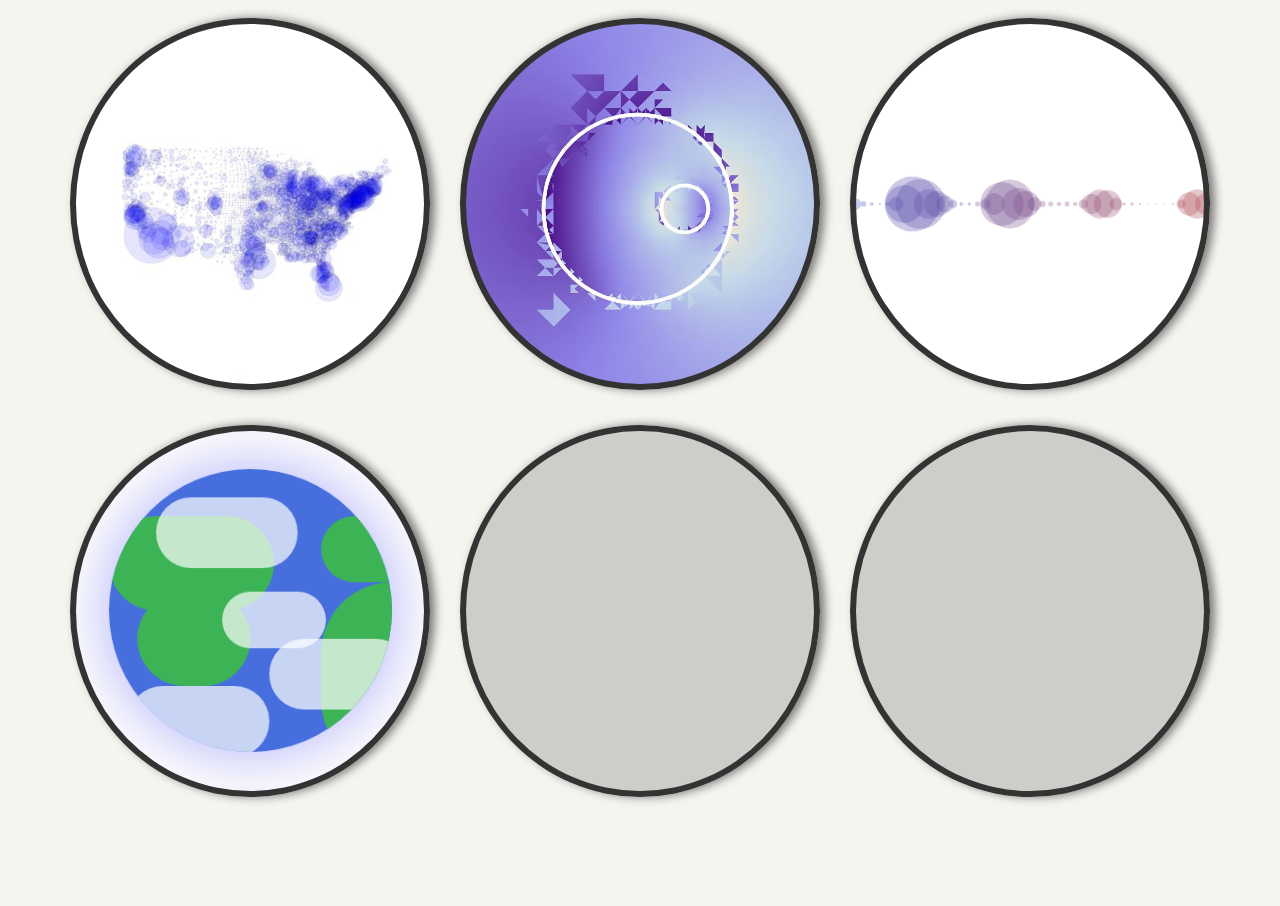
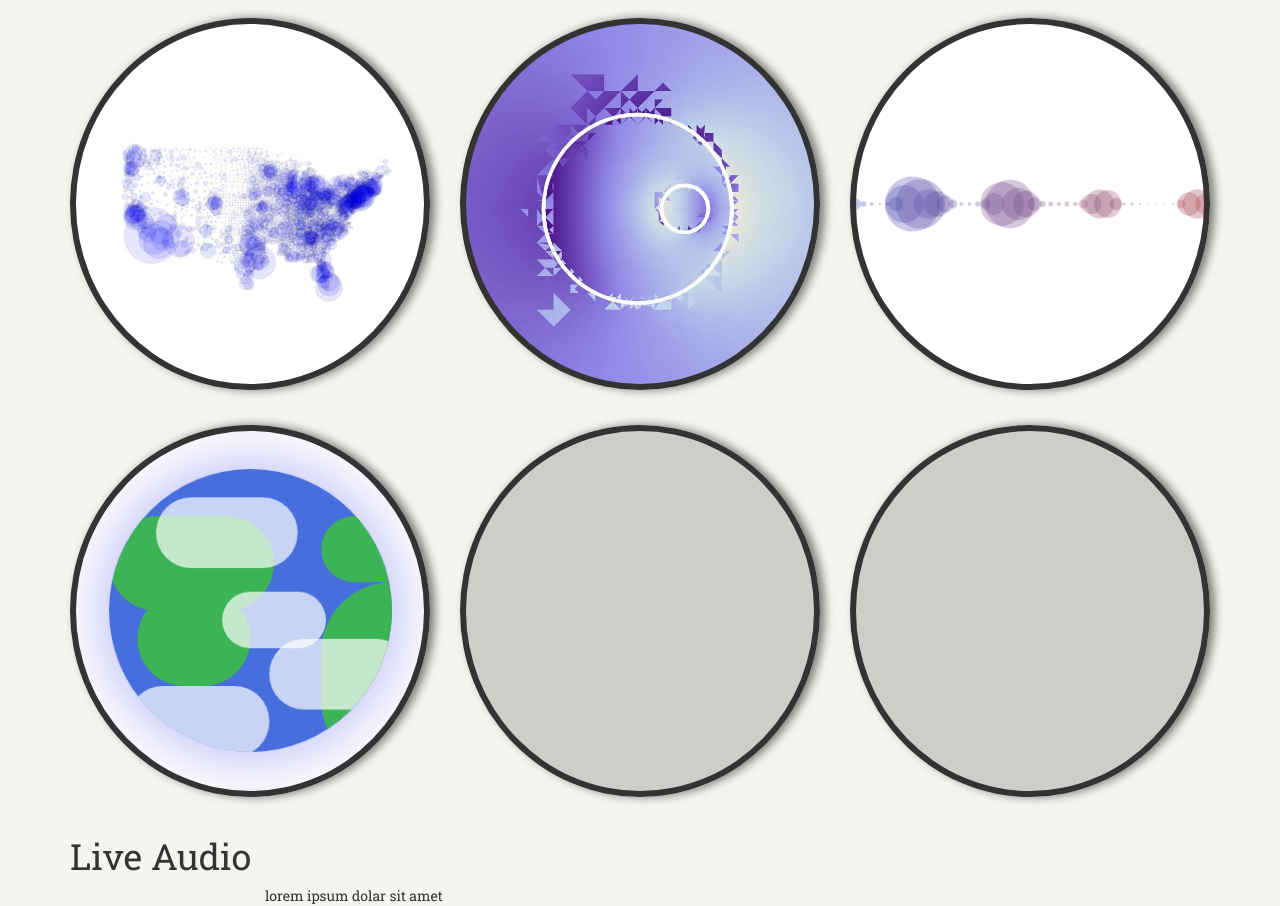
Before and after one commit to jacksonhenry3/data-visualization-portfolio, a plain HTML site: page index.html in a window 1280 px wide. Shown: the part 308-1214 px from the top of the page. Before the commit the page ends 1125 px from the top, so only its background shows below. Drawn offline with nearby package versions, Linux system fonts and the light colour scheme.

Commit message:
descriptions

```diff
--- a/css/Sass/main.scss
+++ b/css/Sass/main.scss
@@ -77,12 +77,12 @@ body
 	text-align:center;
 	padding:5vw;
 	padding-top:3vw;
+}
 
-	h1
-	{
-		font-weight: light;
-		font-family: 'Raleway', sans-serif;
-	}
+h1
+{
+    font-weight: light;
+    font-family: 'Raleway', sans-serif;
 }
 
 // .red
--- a/index.html
+++ b/index.html
@@ -66,6 +66,19 @@
                     <div class = 'item'></div>
                 </div>
             </div>
+            <div class = 'card'>
+                <div class = 'row'>
+                    <div class = 'col-sm-12'>
+                    <h1 class = 'project-header'>Live Audio</h1>
+                    </div>
+                    <div class = 'col-sm-2'></div>
+                    <div class = 'col-sm-8 content'>
+                        lorem ipsum dolar sit amet
+                    </div>
+                    <div class = col-sm-2></div>
+                </div>
+
+            </div>
         </div>
     </body>
     <!-- d3.js -->
```
Also changed, not shown: 1 other file.
